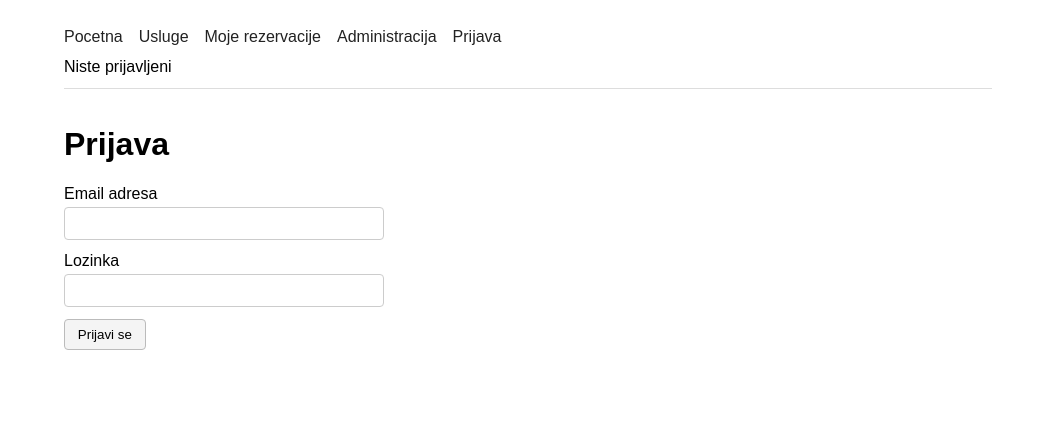
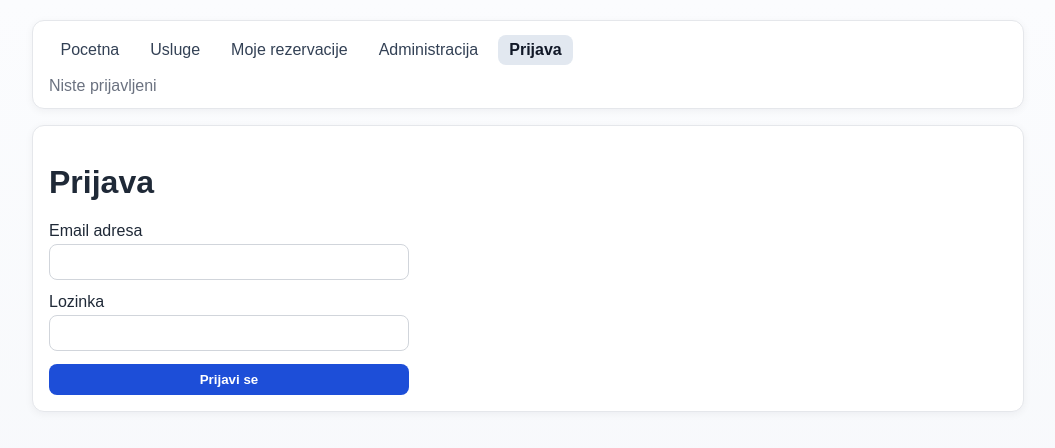
Before and after one commit to prodanovicandrija0209/barber-booking, a React (Vite) app: page /login in a window 1280 px wide. Shown: the top 448 px of the page, without its empty margins (112-1167 px from the left). Built offline with nearby package versions, Linux system fonts and the light colour scheme.

Commit message:
Minimal UI styling (CSS)

```diff
--- a/db.json
+++ b/db.json
@@ -64,7 +64,7 @@
       "date": "2026-02-12",
       "startTime": "09:00",
       "endTime": "09:30",
-      "available": true
+      "available": false
     },
     {
       "id": "2",
@@ -72,7 +72,7 @@
       "date": "2026-02-13",
       "startTime": "10:00",
       "endTime": "10:30",
-      "available": false
+      "available": true
     },
     {
       "id": "3",
@@ -157,10 +157,10 @@
   ],
   "reservations": [
     {
-      "id": "a060",
+      "id": "c2fc",
       "userEmail": "user@test.com",
       "serviceId": 1,
-      "timeSlotId": 2
+      "timeSlotId": 1
     }
   ]
 }
--- a/src/index.css
+++ b/src/index.css
@@ -8,65 +8,5 @@
 
 body {
   margin: 0;
+  min-height: 100vh;
 }
-
-#root {
-  max-width: 960px;
-  margin: 0 auto;
-  padding: 1rem;
-}
-
-header {
-  border-bottom: 1px solid #ddd;
-  padding-bottom: 0.75rem;
-}
-
-nav {
-  display: flex;
-  gap: 1rem;
-  padding: 0.75rem 0;
-}
-
-nav a {
-  color: #222;
-  text-decoration: none;
-}
-
-.auth-bar {
-  display: flex;
-  align-items: center;
-  gap: 0.75rem;
-}
-
-.auth-form {
-  display: flex;
-  flex-direction: column;
-  gap: 0.75rem;
-  max-width: 320px;
-}
-
-.auth-form label {
-  display: flex;
-  flex-direction: column;
-  gap: 0.25rem;
-}
-
-.auth-form input {
-  padding: 0.5rem;
-  border: 1px solid #ccc;
-  border-radius: 4px;
-}
-
-.auth-form button,
-.auth-bar button {
-  width: fit-content;
-  padding: 0.45rem 0.8rem;
-  border: 1px solid #bbb;
-  border-radius: 4px;
-  background: #f4f4f4;
-  cursor: pointer;
-}
-
-main {
-  padding: 1rem 0;
-}
--- a/src/layout/AppLayout.jsx
+++ b/src/layout/AppLayout.jsx
@@ -1,4 +1,4 @@
-import { Link, Outlet } from 'react-router-dom'
+import { NavLink, Outlet } from 'react-router-dom'
 import { useEffect, useState } from 'react'
 import { getCurrentUser, logout } from '../auth/auth'
 
@@ -25,29 +25,35 @@ function AppLayout() {
   }
 
   return (
-    <div>
-      <header>
-        <nav>
-          <Link to="/">Pocetna</Link>
-          <Link to="/services">Usluge</Link>
-          <Link to="/my-reservations">Moje rezervacije</Link>
-          <Link to="/admin">Administracija</Link>
-          {!user && <Link to="/login">Prijava</Link>}
+    <div className="app-shell">
+      <div className="container">
+        <header className="app-header">
+          <nav className="navbar">
+            <NavLink end to="/" className={({ isActive }) => `nav-link${isActive ? ' active' : ''}`}>Pocetna</NavLink>
+            <NavLink to="/services" className={({ isActive }) => `nav-link${isActive ? ' active' : ''}`}>Usluge</NavLink>
+            <NavLink to="/my-reservations" className={({ isActive }) => `nav-link${isActive ? ' active' : ''}`}>Moje rezervacije</NavLink>
+            <NavLink to="/admin" className={({ isActive }) => `nav-link${isActive ? ' active' : ''}`}>Administracija</NavLink>
+            {!user && (
+              <NavLink to="/login" className={({ isActive }) => `nav-link${isActive ? ' active' : ''}`}>
+                Prijava
+              </NavLink>
+            )}
           </nav>
           <div className="auth-bar">
             {user ? (
               <>
                 <span>{user.email} ({user.role})</span>
-              <button type="button" onClick={handleLogout}>Odjava</button>
+                <button className="btn btn-secondary" type="button" onClick={handleLogout}>Odjava</button>
               </>
             ) : (
               <span>Niste prijavljeni</span>
             )}
           </div>
         </header>
-      <main>
+        <main className="main-content">
           <Outlet />
         </main>
+      </div>
     </div>
   )
 }
--- a/src/main.jsx
+++ b/src/main.jsx
@@ -2,6 +2,7 @@ import { BrowserRouter } from 'react-router-dom'
 import { StrictMode } from 'react'
 import { createRoot } from 'react-dom/client'
 import './index.css'
+import './styles.css'
 import App from './App.jsx'
 
 createRoot(document.getElementById('root')).render(
--- a/src/pages/AdminDashboard.jsx
+++ b/src/pages/AdminDashboard.jsx
@@ -86,26 +86,27 @@ function AdminDashboard() {
   }
 
   if (loading) {
-    return <p>Ucitavanje...</p>
+    return <p className="alert alert-loading">Ucitavanje...</p>
   }
 
   if (error) {
-    return <p>Greska</p>
+    return <p className="alert alert-error">Greska</p>
   }
 
   return (
-    <div>
+    <div className="page-card">
       <h1>Administratorski panel</h1>
 
       <h2>Usluge</h2>
       {services.length === 0 ? (
         <p>Nema usluga.</p>
       ) : (
-        <ul>
+        <ul className="list">
           {services.map((service) => (
-            <li key={service.id}>
+            <li key={service.id} className="list-item list-card row">
               {service.name} - {service.price} RSD - {service.duration} min{' '}
               <button
+                className="btn btn-danger"
                 type="button"
                 onClick={() => handleDeleteService(service.id)}
                 disabled={deletingId === service.id}
@@ -118,7 +119,7 @@ function AdminDashboard() {
       )}
 
       <h2>Dodaj uslugu</h2>
-      <form onSubmit={handleAddService}>
+      <form className="admin-form" onSubmit={handleAddService}>
         <div>
           <label>
             Naziv
@@ -166,12 +167,12 @@ function AdminDashboard() {
             />
           </label>
         </div>
-        <button type="submit" disabled={submitting}>
+        <button className="btn btn-primary" type="submit" disabled={submitting}>
           {submitting ? 'Cuvanje...' : 'Dodaj uslugu'}
         </button>
       </form>
 
-      {actionError && <p>{actionError}</p>}
+      {actionError && <p className="alert alert-error">{actionError}</p>}
     </div>
   )
 }
--- a/src/pages/Login.jsx
+++ b/src/pages/Login.jsx
@@ -14,7 +14,7 @@ function Login() {
   }
 
   return (
-    <div>
+    <div className="page-card">
       <h1>Prijava</h1>
       <form onSubmit={handleSubmit} className="auth-form">
         <label>
@@ -35,7 +35,7 @@ function Login() {
             required
           />
         </label>
-        <button type="submit">Prijavi se</button>
+        <button className="btn btn-primary" type="submit">Prijavi se</button>
       </form>
     </div>
   )
--- a/src/pages/ServiceDetail.jsx
+++ b/src/pages/ServiceDetail.jsx
@@ -46,27 +46,33 @@ function ServiceDetail() {
   }, [id])
 
   if (loading) {
-    return <p>Ucitavanje...</p>
+    return <p className="alert alert-loading">Ucitavanje...</p>
   }
 
   if (error) {
-    return <p>Greska</p>
+    return <p className="alert alert-error">Greska</p>
   }
 
   if (notFound || !service) {
-    return <p>Nije pronadjeno</p>
+    return <p className="alert alert-error">Nije pronadjeno</p>
   }
 
   return (
-    <div>
+    <div className="page-card">
       <h1>Detalji usluge</h1>
+      <div className="section-stack">
+        <div className="list-card">
           <h2>{service.name}</h2>
           <p>Cena: {service.price} RSD</p>
           <p>Trajanje: {service.duration} min</p>
           <p>{service.description}</p>
+        </div>
+        <div>
           <Link to={`/services/${id}/book`}>
-        <button type="button">{'Rezervi\u0161i termin'}</button>
+            <button className="btn btn-primary" type="button">{'Rezervi\u0161i termin'}</button>
           </Link>
+        </div>
+      </div>
     </div>
   )
 }
--- a/src/pages/ServicesList.jsx
+++ b/src/pages/ServicesList.jsx
@@ -38,19 +38,19 @@ function ServicesList() {
   }, [])
 
   if (loading) {
-    return <p>Ucitavanje...</p>
+    return <p className="alert alert-loading">Ucitavanje...</p>
   }
 
   if (error) {
-    return <p>Greska</p>
+    return <p className="alert alert-error">Greska</p>
   }
 
   return (
-    <div>
+    <div className="page-card">
       <h1>Usluge</h1>
-      <ul>
+      <ul className="list">
         {services.map((service) => (
-          <li key={service.id}>
+          <li key={service.id} className="list-item list-card row">
             <Link to={`/services/${service.id}`}>{service.name}</Link> - {service.price} RSD - {service.duration} min
           </li>
         ))}
--- /dev/null
+++ b/src/styles.css
@@ -0,0 +1,226 @@
+:root {
+  --bg: #f5f7fa;
+  --surface: #ffffff;
+  --text: #1f2937;
+  --muted: #6b7280;
+  --border: #e5e7eb;
+  --primary: #1d4ed8;
+  --primary-hover: #1e40af;
+  --secondary-bg: #f9fafb;
+  --secondary-hover: #f3f4f6;
+  --danger: #dc2626;
+  --danger-hover: #b91c1c;
+  --shadow-sm: 0 2px 8px rgba(15, 23, 42, 0.05);
+}
+
+body {
+  margin: 0;
+  background: linear-gradient(180deg, #fbfcfe 0%, var(--bg) 100%);
+  color: var(--text);
+}
+
+a {
+  color: var(--primary);
+}
+
+.app-shell {
+  min-height: 100vh;
+}
+
+.container {
+  width: min(100%, 1024px);
+  margin: 0 auto;
+  padding: 1.25rem 1rem 2rem;
+}
+
+.app-header {
+  background: var(--surface);
+  border: 1px solid var(--border);
+  border-radius: 12px;
+  padding: 0.85rem 1rem;
+  box-shadow: var(--shadow-sm);
+}
+
+.main-content {
+  padding-top: 1rem;
+}
+
+.navbar {
+  display: flex;
+  flex-wrap: wrap;
+  gap: 0.5rem;
+}
+
+.nav-link {
+  color: #334155;
+  text-decoration: none;
+  padding: 0.4rem 0.72rem;
+  border-radius: 8px;
+  transition: background-color 0.2s ease, color 0.2s ease;
+}
+
+.nav-link:hover {
+  background: #eef2f7;
+  color: #0f172a;
+}
+
+.nav-link.active {
+  background: #e2e8f0;
+  color: #111827;
+  font-weight: 600;
+}
+
+.auth-bar {
+  margin-top: 0.7rem;
+  color: var(--muted);
+  display: flex;
+  align-items: center;
+  gap: 0.5rem;
+  flex-wrap: wrap;
+}
+
+.page-card {
+  background: var(--surface);
+  border: 1px solid var(--border);
+  border-radius: 12px;
+  padding: 1rem;
+  box-shadow: var(--shadow-sm);
+}
+
+.list {
+  list-style: none;
+  margin: 0.8rem 0 0;
+  padding: 0;
+  display: grid;
+  gap: 0.7rem;
+}
+
+.list-item {
+  margin: 0;
+}
+
+.list-card {
+  border: 1px solid var(--border);
+  border-radius: 10px;
+  background: #fcfcfd;
+  padding: 0.7rem 0.8rem;
+}
+
+.row {
+  display: flex;
+  align-items: center;
+  gap: 0.5rem;
+  flex-wrap: wrap;
+}
+
+.section-stack {
+  display: grid;
+  gap: 1rem;
+}
+
+.btn {
+  border: 1px solid transparent;
+  border-radius: 8px;
+  padding: 0.45rem 0.82rem;
+  font-weight: 600;
+  cursor: pointer;
+  transition: background-color 0.2s ease, border-color 0.2s ease, color 0.2s ease;
+}
+
+.btn:disabled {
+  opacity: 0.55;
+  cursor: not-allowed;
+}
+
+.btn-primary {
+  background: var(--primary);
+  color: #fff;
+}
+
+.btn-primary:hover {
+  background: var(--primary-hover);
+}
+
+.btn-secondary {
+  background: var(--secondary-bg);
+  border-color: #d1d5db;
+  color: #111827;
+}
+
+.btn-secondary:hover {
+  background: var(--secondary-hover);
+}
+
+.btn-danger {
+  background: var(--danger);
+  color: #fff;
+}
+
+.btn-danger:hover {
+  background: var(--danger-hover);
+}
+
+.btn-slot-active {
+  border-color: #93c5fd;
+  background: #eff6ff;
+  color: #1d4ed8;
+}
+
+.badge {
+  display: inline-block;
+  margin-left: 0.45rem;
+  font-size: 0.72rem;
+  padding: 0.1rem 0.42rem;
+  border: 1px solid #93c5fd;
+  border-radius: 999px;
+  background: #eff6ff;
+  color: #1d4ed8;
+  line-height: 1.3;
+}
+
+.alert {
+  border-radius: 10px;
+  padding: 0.58rem 0.75rem;
+  margin-bottom: 0.75rem;
+  font-weight: 500;
+  border: 1px solid transparent;
+}
+
+.alert-loading {
+  background: #eff6ff;
+  color: #1d4ed8;
+  border-color: #bfdbfe;
+}
+
+.alert-error {
+  background: #fef2f2;
+  color: #b91c1c;
+  border-color: #fecaca;
+}
+
+.auth-form {
+  display: grid;
+  gap: 0.8rem;
+  max-width: 360px;
+}
+
+.auth-form label,
+.admin-form label {
+  display: grid;
+  gap: 0.25rem;
+}
+
+.auth-form input,
+.admin-form input,
+.admin-form textarea {
+  border: 1px solid #d1d5db;
+  border-radius: 8px;
+  padding: 0.5rem 0.58rem;
+  font: inherit;
+}
+
+.admin-form {
+  display: grid;
+  gap: 0.65rem;
+  max-width: 460px;
+}
```
Also changed, not shown: src/pages/MyReservations.jsx (+11 -9 lines), src/pages/ServiceBooking.jsx (+14 -25 lines). Lines whose indentation alone changed are shown as unchanged.
